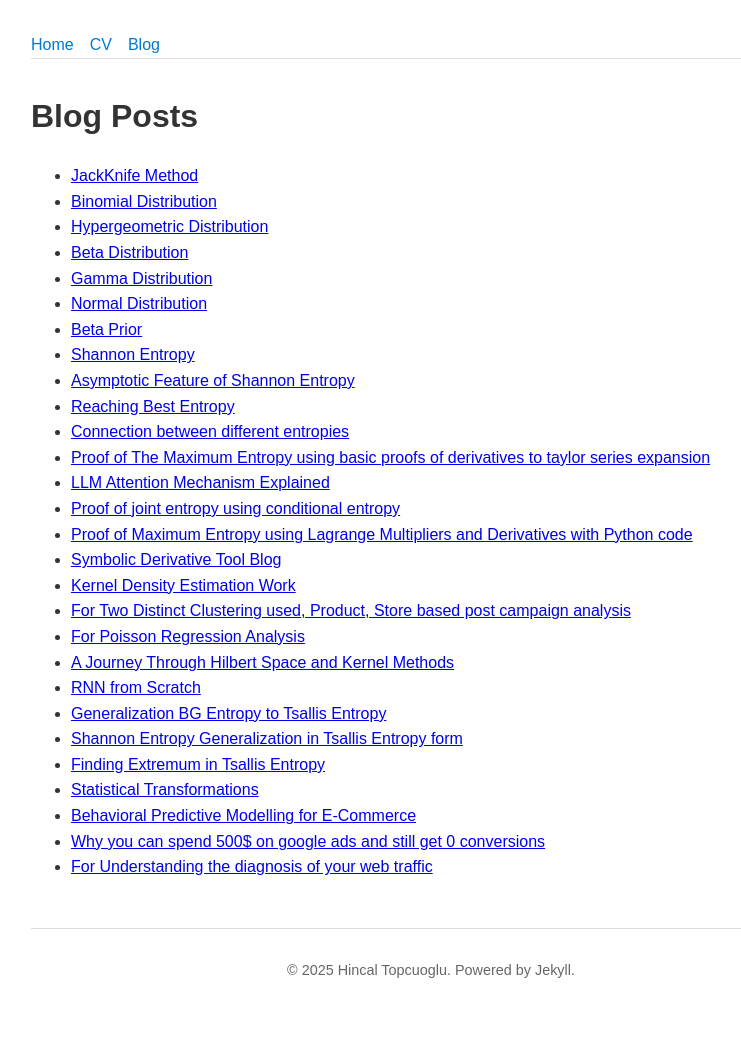
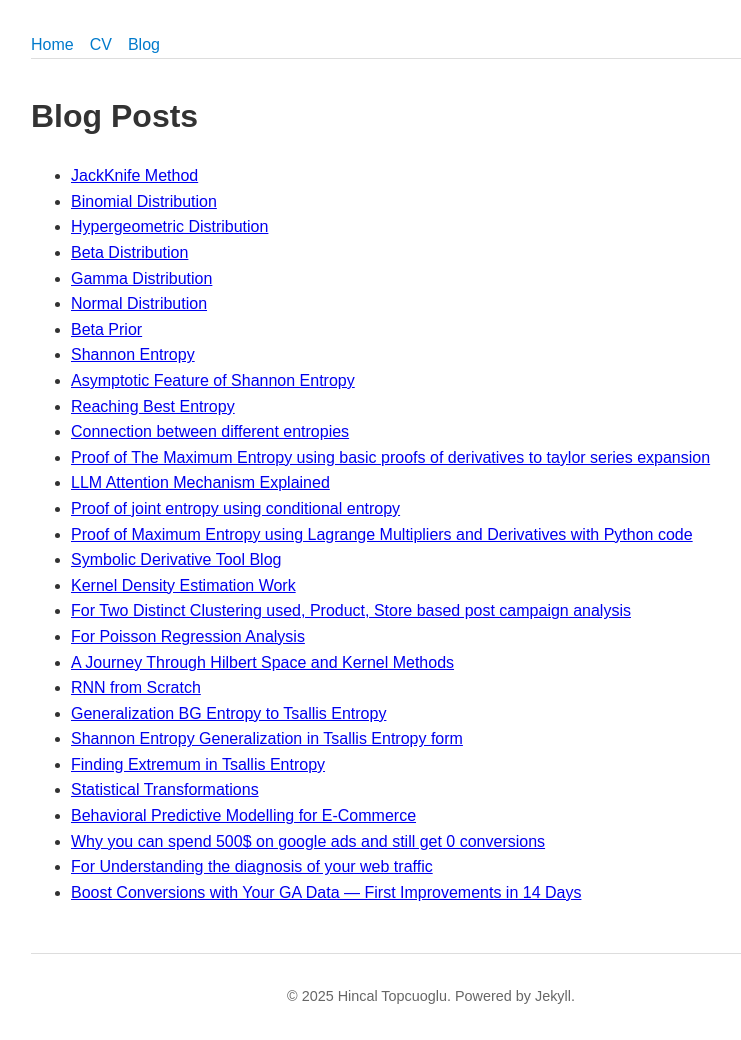
Before and after one commit to hincaltopcuoglu/hincaltopcuoglu.github.io, a Jekyll site: the page built from blog.md, in a window 1280 px wide. Shown: the whole page, without its empty margins (209-950 px from the left). Built offline with Jekyll 4.4.1, drawn with Linux system fonts in a browser that asks for light colours; before the commit the page ends 1014 px from its top, so only the background shows below that.

Commit message:
Add link to GA data conversion improvements article

```diff
--- a/blog.md
+++ b/blog.md
@@ -34,3 +34,4 @@ permalink: /blog/
 - [Behavioral Predictive Modelling for E-Commerce](beyond-dashboards-behavioral-predictive-modeling.html)
 - [Why you can spend 500$ on google ads and still get 0 conversions](why-you-can-spend-500-on-google-ads-and-still-get-0-conversions/)
 - [For Understanding the diagnosis of your web traffic](the-real-problem-isnt-traffic-its-not-knowing-whats-broken/)
+- [Boost Conversions with Your GA Data — First Improvements in 14 Days](boost-conversions-with-ga4/)
```
